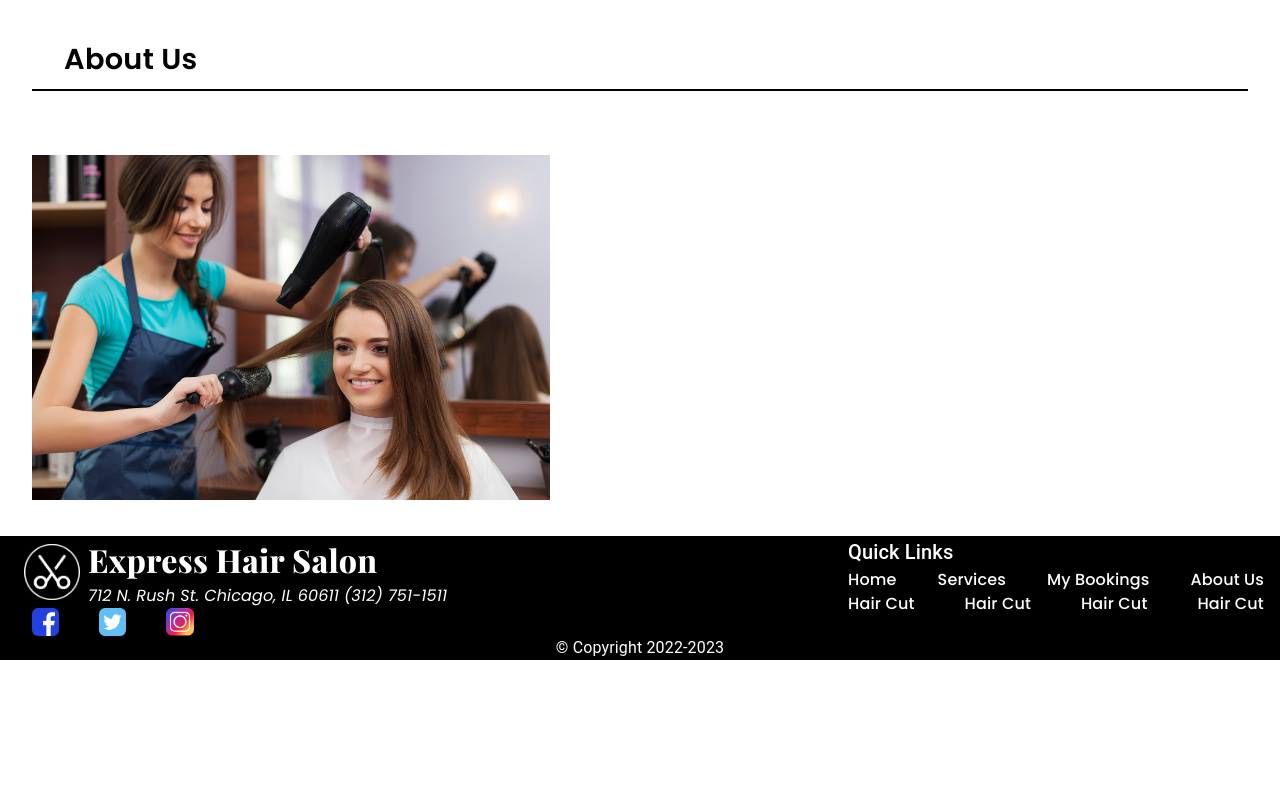
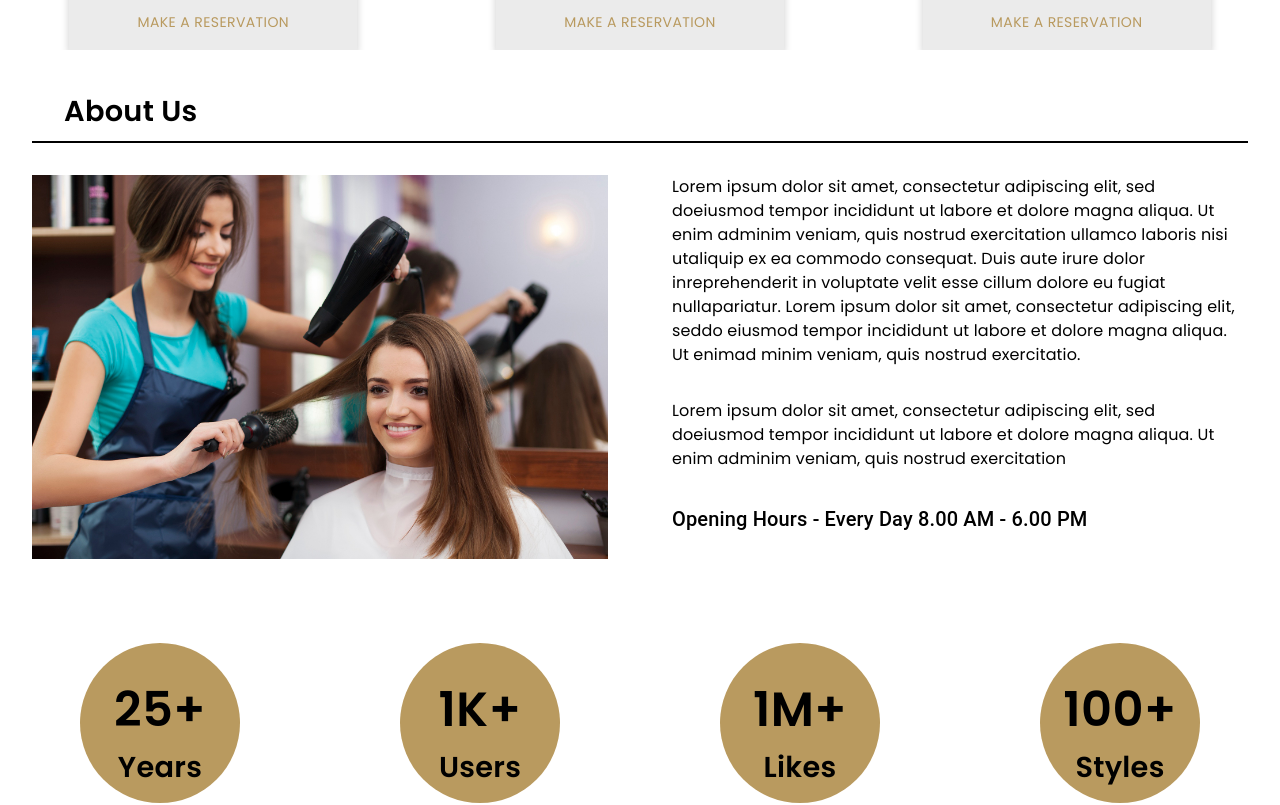
Before and after one commit to darshaka1234/Express-Salon, a React (Create React App) app in the folder client/: page / in a window 1280 px wide. Shown: the part 1060-1865 px from the top of the page. Before the commit the page ends 1720 px from the top, so only its background shows below. Built offline with nearby package versions, Linux system fonts and the light colour scheme.

Commit message:
homepage completed

```diff
--- a/client/src/components/footer/Footer.jsx
+++ b/client/src/components/footer/Footer.jsx
@@ -29,7 +29,7 @@ const haircutData = [
 
 const Footer = () => {
   return (
-    <Grid container sx={{ bgcolor: "black", padding: "0 1rem" }}>
+    <Grid container sx={{ bgcolor: "black", padding: "0 2rem" }}>
       <Grid item xs={5}>
         <BrandDetailsContainer sx={{ color: "white" }}>
           <FooterLogoImage src="./assets/logowhite.png" alt="main logo" />
--- a/client/src/screens/HomePage.jsx
+++ b/client/src/screens/HomePage.jsx
@@ -5,6 +5,7 @@ import CustomeButton from "../components/CustomButton";
 import Footer from "../components/footer/Footer";
 import NavBar from "../components/navbar/NavBar";
 import SectionDivider, { Title } from "../components/SectionDivider";
+import { textData, textData2 } from "../data/rowData";
 
 export const WelcomeContainer = styled("div")(({ theme }) => ({
   display: "flex",
@@ -24,14 +25,36 @@ export const WelcomeDiv = styled("div")(({ theme }) => ({
 }));
 
 export const WelcomeImage = styled("img")(({ theme }) => ({
-  width: "90%",
+  width: "100%",
   height: "auto",
   [theme.breakpoints.down("md")]: {
     width: "100%",
   },
 }));
 
+export const Paragraph = styled(Typography)({
+  fontFamily: "Poppins",
+  marginBottom: "2rem",
+});
+
+export const Round = styled("div")({
+  display: "flex",
+  flexDirection: "column",
+  width: "10rem",
+  height: "10rem",
+  borderRadius: "100%",
+  backgroundColor: "#B99A5F",
+  justifyContent: "center",
+  alignItems: "center",
+});
+
 const HomePage = () => {
+  const roundData = [
+    { number: "25+", service: "Years" },
+    { number: "1K+", service: "Users" },
+    { number: "1M+", service: "Likes" },
+    { number: "100+", service: "Styles" },
+  ];
   return (
     <Grid container>
       <Grid item xs={12}>
@@ -43,10 +66,10 @@ const HomePage = () => {
             <Title sx={{ marginLeft: "0", marginBottom: "1rem" }}>
               Lorem ipsum is placeholder text commonly
             </Title>
-            <Typography sx={{ marginBottom: "1rem" }}>
+            <Paragraph>
               Lorem ipsum dolor sit amet, consectetur adipiscing elit, sed do
               eiusmod tempor incididunt ut labore et incididunt ut labore et
-            </Typography>
+            </Paragraph>
             <CustomeButton variant={"outlined"} text={"Book now"} />
           </WelcomeDiv>
           <WelcomeDiv>
@@ -63,12 +86,28 @@ const HomePage = () => {
       <Grid item xs={12}>
         <SectionDivider title={"About Us"} />
       </Grid>
-      <Grid item xs={12} md={6} sx={{ p: "2rem" }}>
+      <Grid item xs={12} md={6} sx={{ p: "0 2rem" }}>
         <WelcomeImage src="./assets/about.jpg" alt="welcome_image" />
       </Grid>
-      <Grid item xs={12} md={6}></Grid>
-      <Grid item xs={12}></Grid>
-
+      <Grid item xs={12} md={6} sx={{ p: "0 2rem" }}>
+        <Paragraph>{textData}</Paragraph>
+        <Paragraph>{textData2}</Paragraph>
+        <Typography variant="h6">
+          Opening Hours - Every Day 8.00 AM - 6.00 PM
+        </Typography>
+      </Grid>
+      <Grid item xs={12}>
+        <Grid container align="center" m={"5rem 0"}>
+          {roundData.map((round) => (
+            <Grid item xs={12} sm={6} md={3}>
+              <Round>
+                <Title sx={{ fontSize: "3rem" }}>{round.number}</Title>
+                <Title sx={{ margin: 0 }}>{round.service}</Title>
+              </Round>
+            </Grid>
+          ))}
+        </Grid>
+      </Grid>
       <Grid item xs={12}>
         <Footer />
       </Grid>
```
